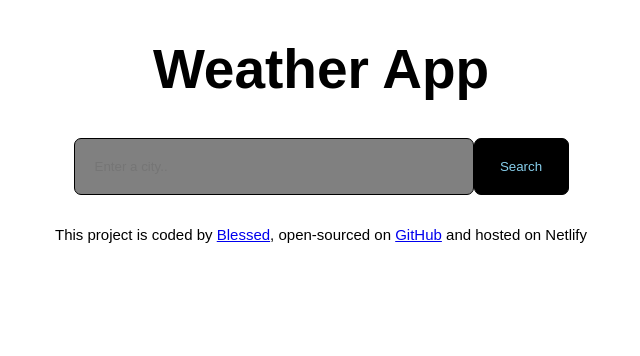
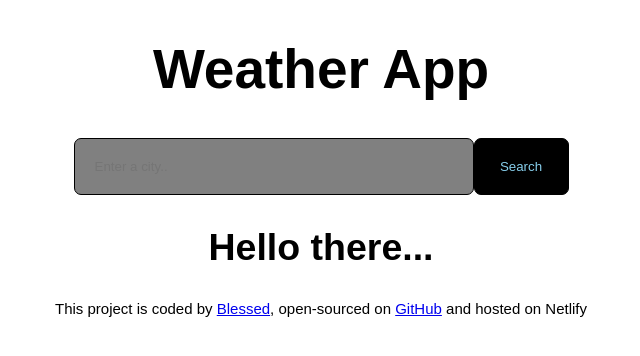
Before and after one commit to Blessedbrita/SHECODES, a React (Create React App) app: page / in a window 1280 px wide. Shown: the top 356 px of the page, without its empty margins (319-959 px from the left). Built offline with nearby package versions, Linux system fonts and the light colour scheme.

Commit message:
heading update

```diff
--- a/src/App.js
+++ b/src/App.js
@@ -6,7 +6,7 @@ export default function App() {
     <div className="App">
       <h1>Weather App</h1>
       <SearchEngine />
-      <h2></h2>
+      <h2>Hello there...</h2>
 
       <footer>This project is coded by {""}
         <a href="https://github.com/Blessedbrita">Blessed</a>,
```
Also changed, not shown: 1 other file (tests, documents, lock files or other folders).
